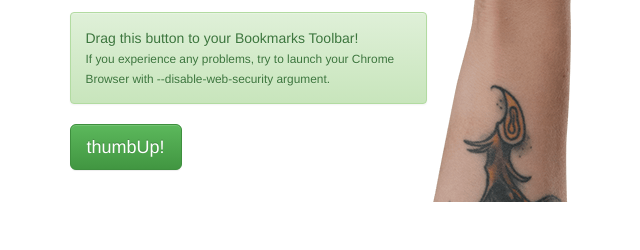
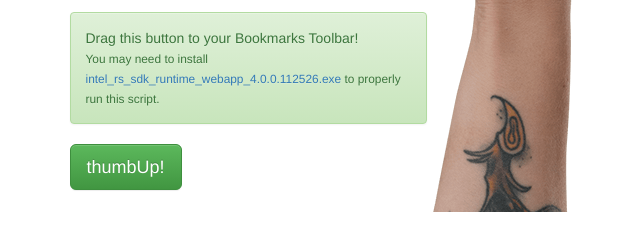
Before and after one commit to thumbupsense/gr1zly.github.io, a plain HTML site: page index.html in a window 1280 px wide. Shown: the part 330-580 px from the top of the page, without its empty margins (353-993 px from the left). Drawn offline with nearby package versions, Linux system fonts and the light colour scheme.

Commit message:
sdk link

```diff
--- a/index.html
+++ b/index.html
@@ -44,7 +44,7 @@
                         <div class="row">
                             <div class="col-xs-10">
                             <div class="alert alert-success">Drag this button to your Bookmarks Toolbar!<br/>
-				<small>If you experience any problems, try to launch your Chrome Browser with --disable-web-security argument.</small>
+				<small>You may need to install <a href="http://registrationcenter-download.intel.com/akdlm/irc_nas/5105/intel_rs_sdk_runtime_webapp_4.0.0.112526.exe">intel_rs_sdk_runtime_webapp_4.0.0.112526.exe</a> to properly run this script.</small>
 				</div>
                                  <a href="javascript:(function(){document.body.appendChild(document.createElement('script')).src='http://thumbupsense.github.io/js/script.js';})();" class="btn btn-success btn-lg">thumbUp!</a>
                             </div>
```
